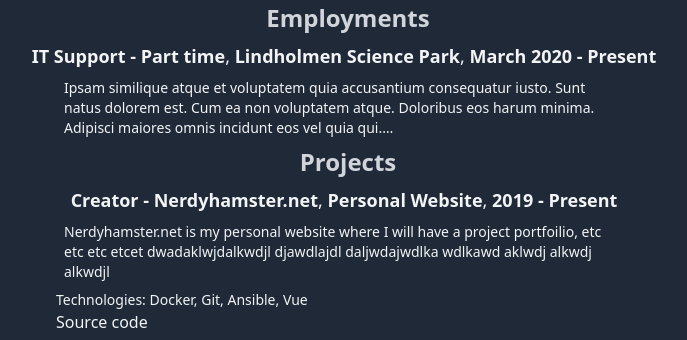
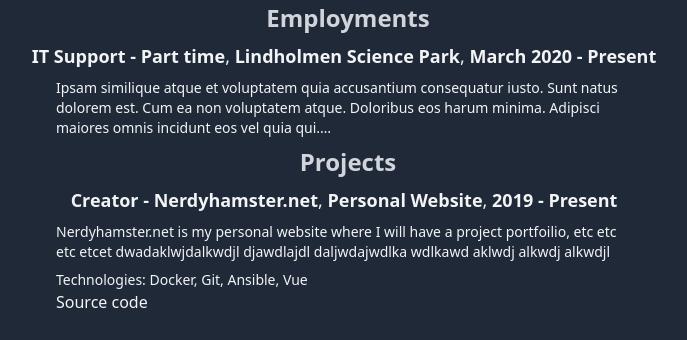
Before and after one commit to Lilahamstern/Hamsterapps.net, a Vue app in the folder apps/resume/: page / in a window 1280 px wide. Shown: the part 318-658 px from the top of the page, without its empty margins (296-983 px from the left). Built offline with nearby package versions, Linux system fonts and the light colour scheme.

Commit message:
Fixed padding styling

```diff
--- a/apps/resume/src/components/Employments.vue
+++ b/apps/resume/src/components/Employments.vue
@@ -6,7 +6,7 @@
         <span class="font-semibold">{{ employment.title }} - {{ employment.type }}</span>, <span class="font-bold">{{ employment.company }}</span>, <span class="font-semibold">{{ employment.started }} - {{ employment.ended }}</span>
       </p>
       <div class="block mx-auto">
-        <p class="max-w-xl p-2 text-sm">{{ employment.description }}</p>
+        <p class="max-w-xl py-2 text-sm">{{ employment.description }}</p>
       </div>
     </div>
   </div>
--- a/apps/resume/src/components/Projects.vue
+++ b/apps/resume/src/components/Projects.vue
@@ -6,7 +6,7 @@
         <span class="font-semibold">{{ project.role }} - {{ project.title }}</span>, <span class="font-bold">{{ project.type }}</span>, <span class="font-semibold">{{ project.started }} - {{ project.ended }}</span>
       </p>
       <div class="block mx-auto">
-        <p class="max-w-xl p-2 text-sm">{{ project.description }}</p>
+        <p class="max-w-xl py-2 text-sm">{{ project.description }}</p>
         <p class="text-sm">Technologies: <span>{{ getTechnologies( project.technologies ) }} </span> </p>
         <a :href="project.link">Source code</a>
       </div>
```
